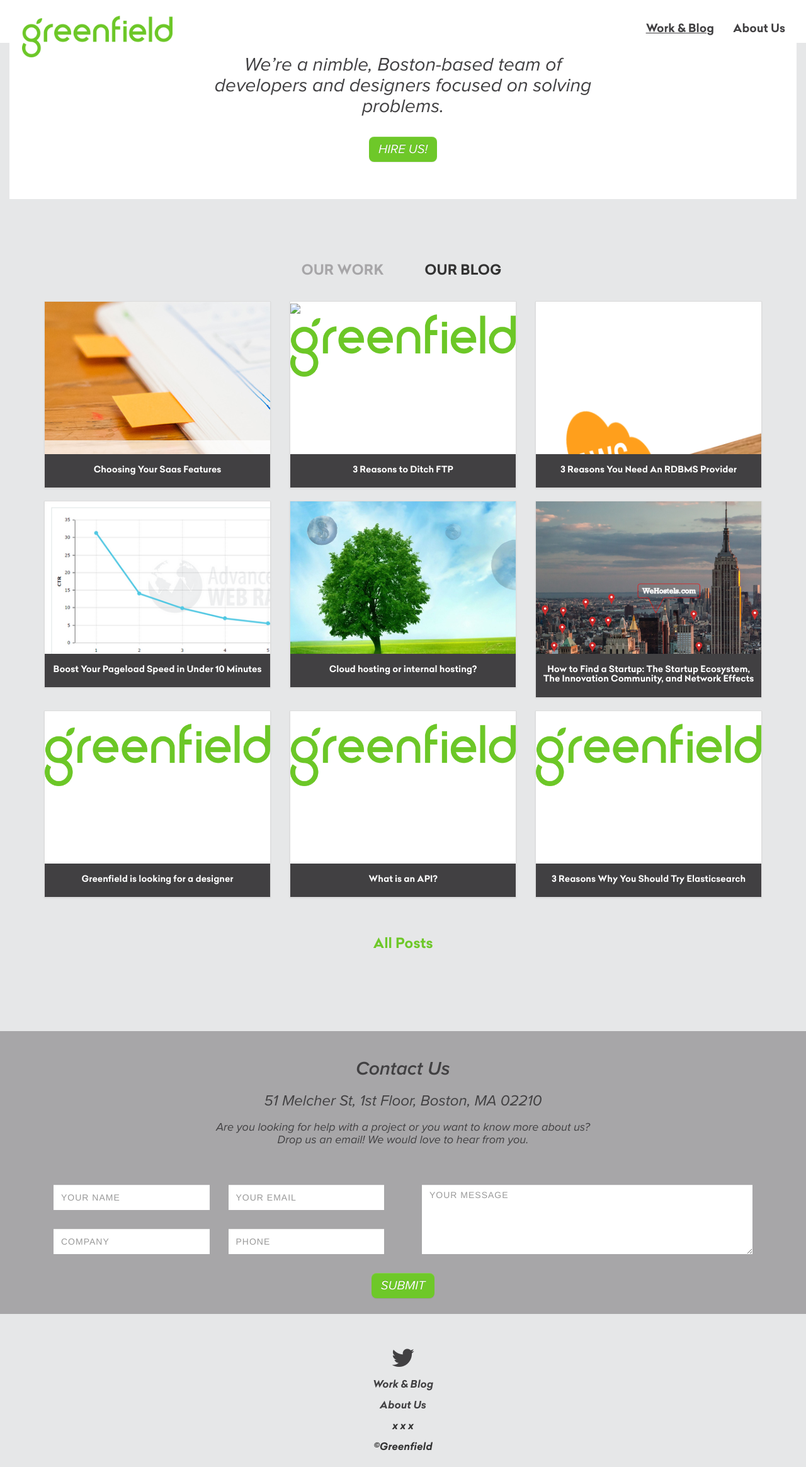
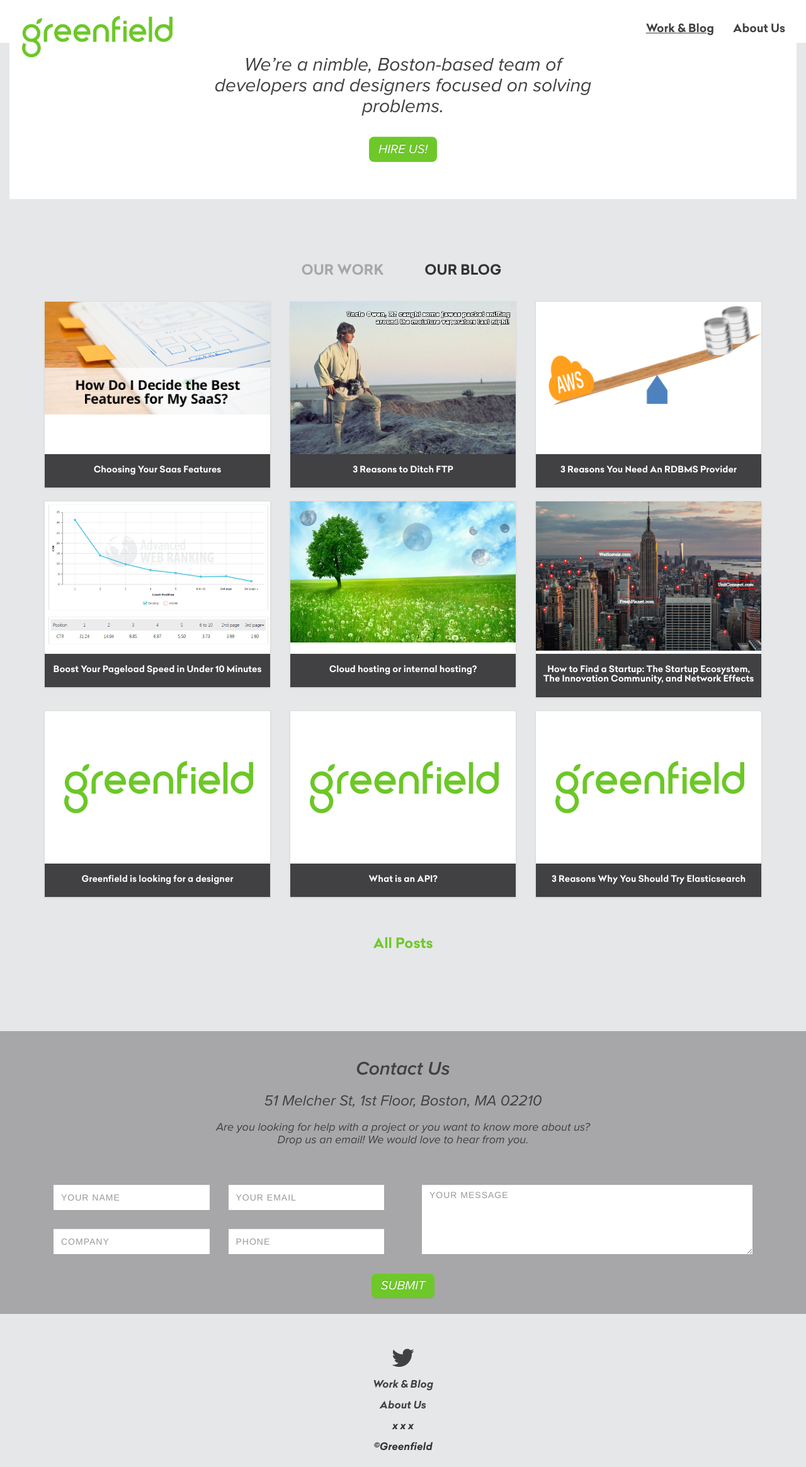
Before and after one commit to greenfieldhq/greenfieldhq.github.io, a Jekyll site: the page built from blog.html, in a window 1280 px wide. Shown: the whole page at 63% size. Built offline with Jekyll 4.4.1, drawn with Linux system fonts in a browser that asks for light colours; nearby versions of some CDN libraries; library files that are not in the unit come from our copies.

Commit message:
Liquid if / else

```diff
--- a/_includes/our-blog.html
+++ b/_includes/our-blog.html
@@ -3,12 +3,13 @@
     <div class="col-sm-6 col-md-4">
       <div class="thumbnail">
         <a href="{{ post.url }}">
-          <div class="thumbnail__image">
-            {{% if post.image %}}
+          <div class="thumbnail_image">
+            {% if post.image %}
               <img src="{{site.url}}{{ post.image }}" class="post-image">
-            {{% else %}}
-              <img src="{{site.url}}/assets/images/greenfield-logo-600.png" width="100%">
-            {{% end %}}
+            {% else %}
+              <span class="helper"></span>
+              <img src="{{site.url}}/assets/images/greenfield-logo-600.png" class="greenfield-thumb">
+            {% endif %}
           </div>
         </a>
         <div class="caption">
@@ -26,12 +27,13 @@
     <div class="col-sm-6 col-md-4">
       <div class="thumbnail">
         <a href="{{ post.url }}">
-          <div class="thumbnail__image">
-            {{% if post.image %}}
+          <div class="thumbnail_image">
+            {% if post.image %}
               <img src="{{site.url}}{{ post.image }}" class="post-image">
-            {{% else %}}
-              <img src="{{site.url}}/assets/images/greenfield-logo-600.png" width="100%">
-            {{% end %}}
+            {% else %}
+              <span class="helper"></span>
+              <img src="{{site.url}}/assets/images/greenfield-logo-600.png" class="greenfield-thumb">
+            {% endif %}
           </div>
         </a>
         <div class="caption">
@@ -49,12 +51,13 @@
     <div class="col-sm-6 col-md-4">
       <div class="thumbnail">
         <a href="{{ post.url }}">
-          <div class="thumbnail__image">
-            {{% if post.image %}}
+          <div class="thumbnail_image">
+            {% if post.image %}
               <img src="{{site.url}}{{ post.image }}" class="post-image">
-            {{% else %}}
-              <img src="{{site.url}}/assets/images/greenfield-logo-600.png" width="100%">
-            {{% end %}}
+            {% else %}
+              <span class="helper"></span>
+              <img src="{{site.url}}/assets/images/greenfield-logo-600.png" class="greenfield-thumb">
+            {% endif %}
           </div>
         </a>
         <div class="caption">
--- a/_includes/themes/bootstrap-3/default.html
+++ b/_includes/themes/bootstrap-3/default.html
@@ -59,16 +59,10 @@
     <!-- atom & rss feed -->
     <link href="{{ BASE_PATH }}{{ site.JB.atom_path }}" type="application/atom+xml" rel="alternate" title="Sitewide ATOM Feed">
     <link href="{{ BASE_PATH }}{{ site.JB.rss_path }}" type="application/rss+xml" rel="alternate" title="Sitewide RSS Feed">
-
-    <!-- <script type="text/javascript">
-      function toggler(divClass) {
-        $("." + divClass).toggle();
-      };
-    </script> -->
   </head>
 
   <body>
-    <div id="wrap">
+    <div>
       {% include nav.html %}
       <div class="container-fluid">
         {% if page.splash %}
--- a/assets/css/greenfield.scss
+++ b/assets/css/greenfield.scss
@@ -191,7 +191,7 @@ section.page-body {
 
   span {
     position: absolute;
-    top: 15px;
+    top: 25px;
     margin-bottom: 0px;
     text-align: center;
     left: 120px;
@@ -232,13 +232,25 @@ section.page-body {
     transition: all .2s ease-in-out;
 }
 
-.thumbnail__image {
+.thumbnail_image {
   overflow: hidden;
   max-height: 200px;
   min-height: 242px;
+  height: 242px;
+  text-align: center;
+
+  span.helper {
+    display: inline-block;
+    height: 100%;
+    vertical-align: middle;
+  }
 
   img {
-    max-height: 400px;
+    max-width: 358px;
+  }
+
+  img.greenfield-thumb {
+    max-width: 300px;
   }
 }
 
```
Also changed, not shown: assets/images/ftp/FTP-is-insecure.jpg (renamed from assets/images/saas/ftp/FTP-is-insecure.jpg), assets/images/ftp/secure-ftp-alternatives.jpg (renamed from assets/images/saas/ftp/secure-ftp-alternatives.jpg).
